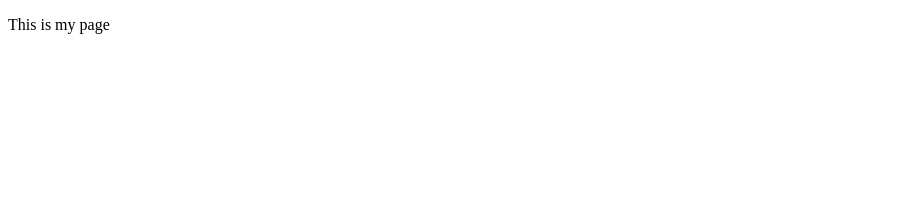
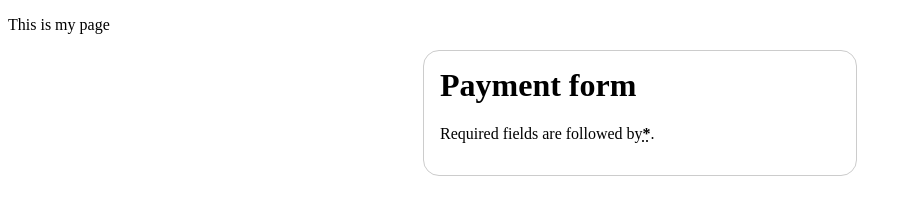
Before and after one commit to Nasta21/mdnlearn, a plain HTML site: page index.html in a window 1280 px wide. Shown: the whole page, without its empty margins (0-912 px from the left). Drawn offline with Linux system fonts and the light colour scheme.

Commit message:
feat: add a title to form

```diff
--- a/index.html
+++ b/index.html
@@ -3,9 +3,14 @@
   <head>
     <meta charset="utf-8">
     <meta name="viewport" content="width=device-width">
+    <link rel="stylesheet" href="style.css">
     <title>My test page</title>
   </head>
   <body>
     <p>This is my page</p>
+    <form action="">
+      <h1>Payment form</h1>
+      <p>Required fields are followed by<strong><abbr title="required">*</abbr></strong>.</p>
+    </form>
   </body>
 </html>
```
